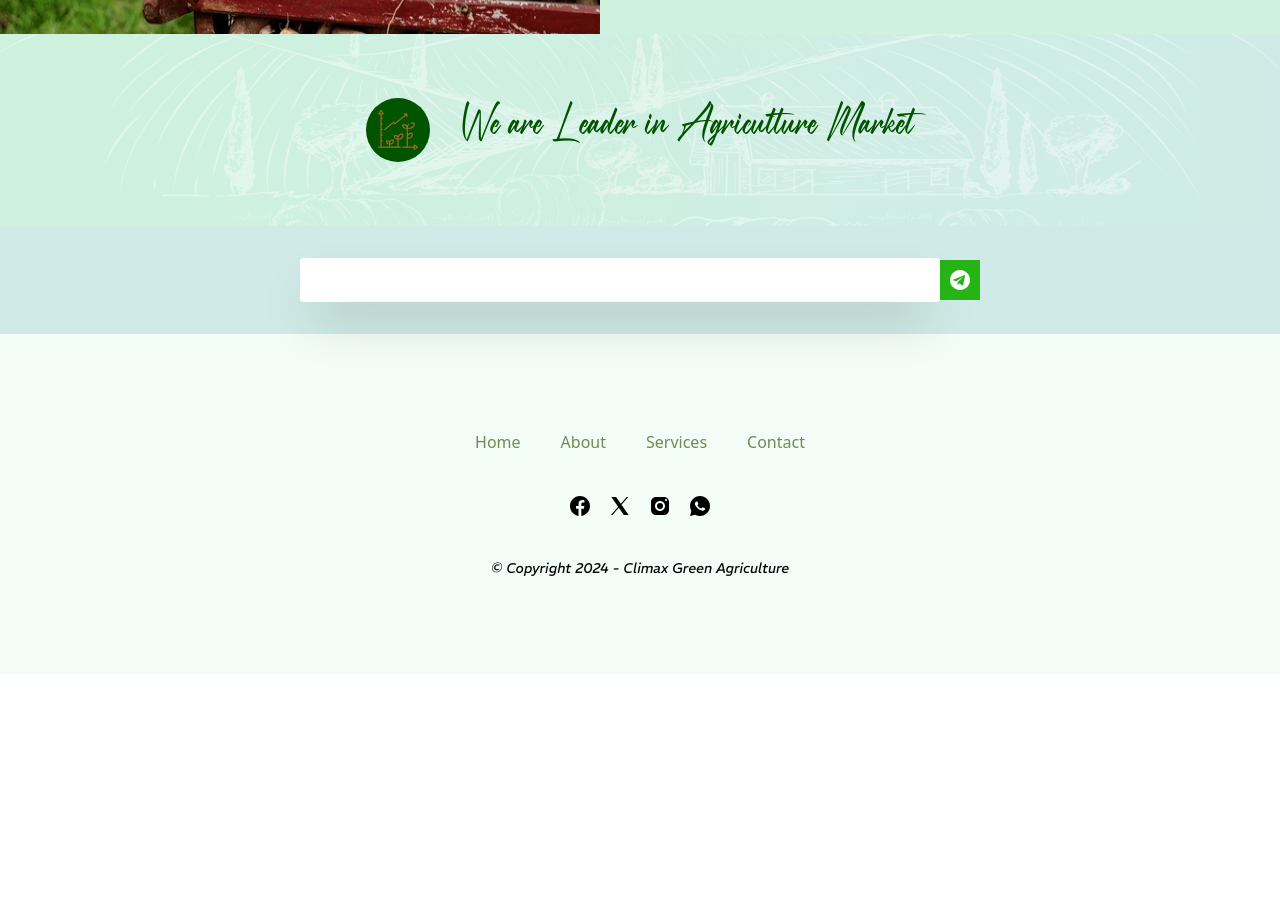
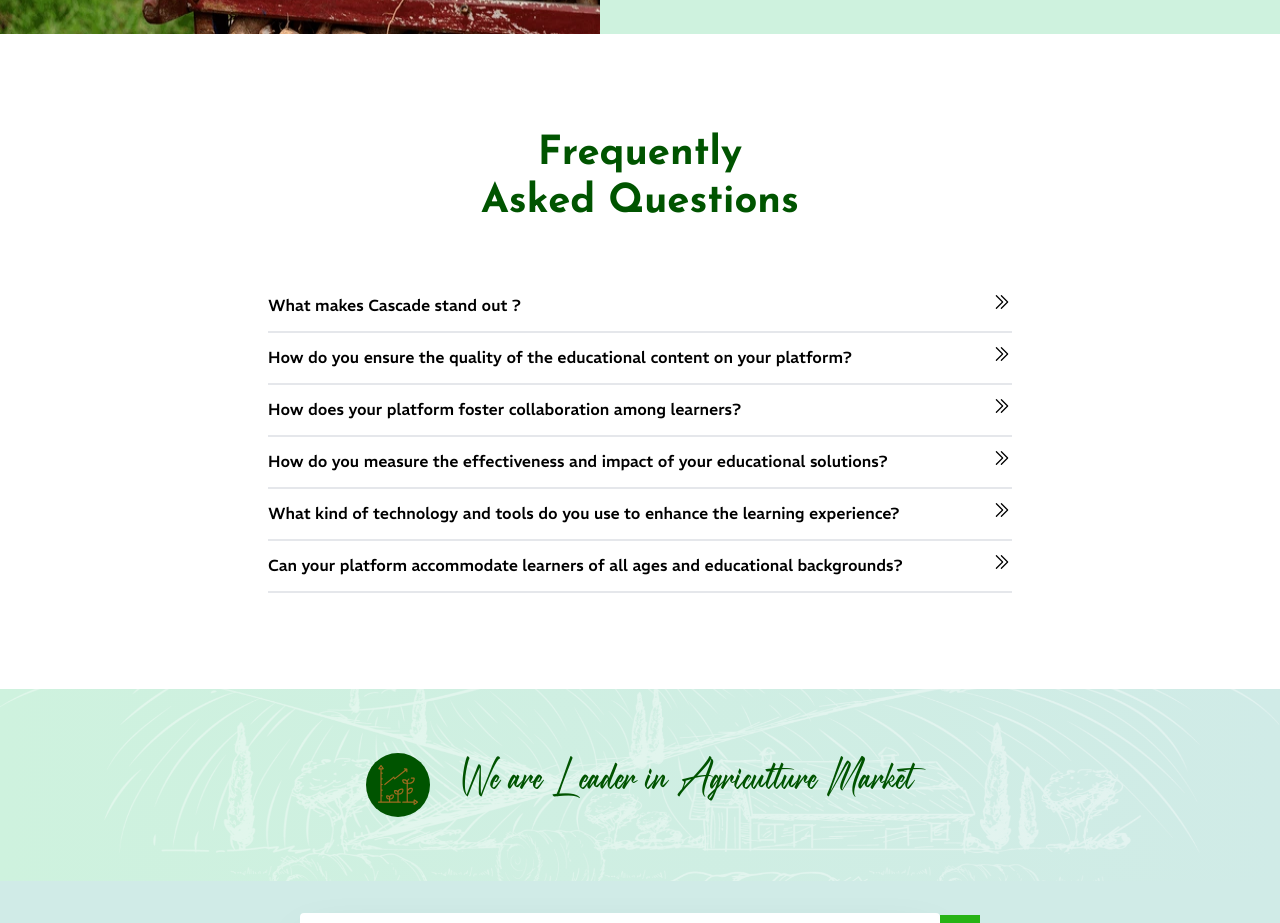
Before and after one commit to Ediomojose/Climax-Green-Agriculture, a React (Vite) app: page / in a window 1280 px wide. Shown: the part 2240-3163 px from the top of the page. Before the commit the page ends 2914 px from the top, so only its background shows below. Built offline with nearby package versions, Linux system fonts and the light colour scheme.

Commit message:
Changes in the home page

```diff
--- a/package.json
+++ b/package.json
@@ -19,6 +19,7 @@
     "react": "^18.2.0",
     "react-dom": "^18.2.0",
     "react-helmet-async": "^2.0.4",
+    "react-icons": "^5.0.1",
     "react-router-dom": "^6.22.3",
     "react-toastify": "^10.0.5",
     "sort-by": "^1.2.0"
--- /dev/null
+++ b/src/components/Elements/FAQ/FAQSection.jsx
@@ -0,0 +1,71 @@
+// component
+import SingleFaq from "./SingleFaq";
+
+const FaqSection = () => {
+  const faqs = [
+    {
+      id: 1,
+      question: "What makes Cascade stand out ?",
+      answer:
+        "Our platform stands out due to its focus on innovation, adaptability, and inclusivity. We integrate cutting-edge technology to personalize learning experiences, ensuring that every individual can thrive regardless of their background or learning style.",
+    },
+    {
+      id: 2,
+      question:
+        "How do you ensure the quality of the educational content on your platform?",
+      answer:
+        "We have a rigorous vetting process for educational content, working closely with experts in various fields to curate materials that are accurate, up-to-date, and engaging. Additionally, we continuously gather feedback from users to improve and refine our content offerings.",
+    },
+    {
+      id: 3,
+      question: "How does your platform foster collaboration among learners?",
+      answer:
+        "Collaboration is at the heart of our platform. We offer various features such as discussion forums, group projects, and virtual study sessions to encourage interaction and collaboration among learners. Through these collaborative activities, students can learn from each other, exchange ideas, and deepen their understanding of the subject matter.",
+    },
+    {
+      id: 4,
+      question:
+        "How do you measure the effectiveness and impact of your educational solutions?",
+      answer:
+        "We employ a variety of metrics and assessment tools to measure the effectiveness and impact of our educational solutions, including learner performance data, feedback surveys, and qualitative assessments, allowing us to continuously improve and refine our offerings.",
+    },
+    {
+      id: 5,
+      question:
+        "What kind of technology and tools do you use to enhance the learning experience?",
+      answer:
+        "We leverage a range of technologies and tools, including AI-driven adaptive learning algorithms,  and interactive multimedia resources, to enhance the learning experience and engage learners effectively.",
+    },
+    {
+      id: 6,
+      question:
+        "Can your platform accommodate learners of all ages and educational backgrounds?",
+      answer:
+        "Yes, our platform is designed to cater to learners of all ages and educational backgrounds, from higher primary students to lifelong learners seeking professional development opportunities.",
+    },
+  ];
+  return (
+    <>
+      <main>
+        <div className={`px-5 my-24`}>
+          <div className={`text-center`}>
+            <h1
+              className={`text-4xl font-josefinsansBold text-brandGreen1x lg:text-[40px] text-brandGreen2 xl:leading-[48.41px]`}
+            >
+              Frequently <br /> Asked Questions
+            </h1>
+          </div>
+          <div
+            className={`flex flex-col gap-y-2.5 mt-10 lg:mt-16 mx-auto my-0 md:w-4/5 lg:w-3/5`}
+          >
+            {faqs.map((faq) => (
+              <SingleFaq key={faq.id} faq={faq} />
+            ))}
+          </div>
+        </div>
+      </main>
+    </>
+  );
+};
+
+export default FaqSection;
--- /dev/null
+++ b/src/components/Elements/FAQ/SingleFaq.jsx
@@ -0,0 +1,52 @@
+import { useState } from "react";
+import {
+  HiChevronDoubleDown,
+  HiChevronDoubleRight,
+} from "react-icons/hi2";
+
+
+
+const SingleFaq = ({ faq }) => {
+  const [showAnswer, setShowAnswer] = useState(false);
+
+  // show answers
+  const handleShowAnswers = () => {
+    setShowAnswer(!showAnswer);
+  };
+  return (
+    <>
+      <main>
+        <div className={`cursor-pointer`} onClick={() => handleShowAnswers()}>
+          <div className={`flex justify-between items-center lg:text-xl `}>
+            <div>
+              <h1 className={` text-base font-remMedium`}>
+                {faq.question}
+              </h1>
+            </div>
+            <div>
+              <button onClick={() => handleShowAnswers()}>
+                {showAnswer ? (
+                  <HiChevronDoubleDown />
+                ) : (
+                  <HiChevronDoubleRight />
+                )}
+              </button>
+            </div>
+          </div>
+          {showAnswer ? (
+            <div>
+              <p
+                className={`font-normal font-remRegular pt-2 text-brandGray3x text-sm leading-6 xl:text-base xl:w-[75%]`}
+              >
+                {faq.answer}
+              </p>
+            </div>
+          ) : null}
+          <div className={`border-b-2 pb-3`}></div>
+        </div>
+      </main>
+    </>
+  );
+};
+
+export default SingleFaq;
--- a/src/components/Pages/Home/HomePage.jsx
+++ b/src/components/Pages/Home/HomePage.jsx
@@ -5,6 +5,10 @@ import IntroductionSection from './IntroductionSection'
 import Testimonials from './Testimonials'
 import Banner from './Banner'
 import CalltoAction from './CalltoAction'
+import FaqSection from '../../Elements/FAQ/FAQSection'
+import SeoWrapper from '../../../SEO/SeoWrapper'
+
+<SeoWrapper title={'Climax Green Agriculture'} pageName={`Home Page`}/>
 
 const HomePage = () => {
   return (
@@ -14,6 +18,7 @@ const HomePage = () => {
     <IntroductionSection/>
     <Testimonials/>
     <Banner/>
+    <FaqSection/>
     <CalltoAction/>
     </TemplateWrapper>
     </>
```
Also changed, not shown: 2 other files (tests, documents, lock files or other folders).
